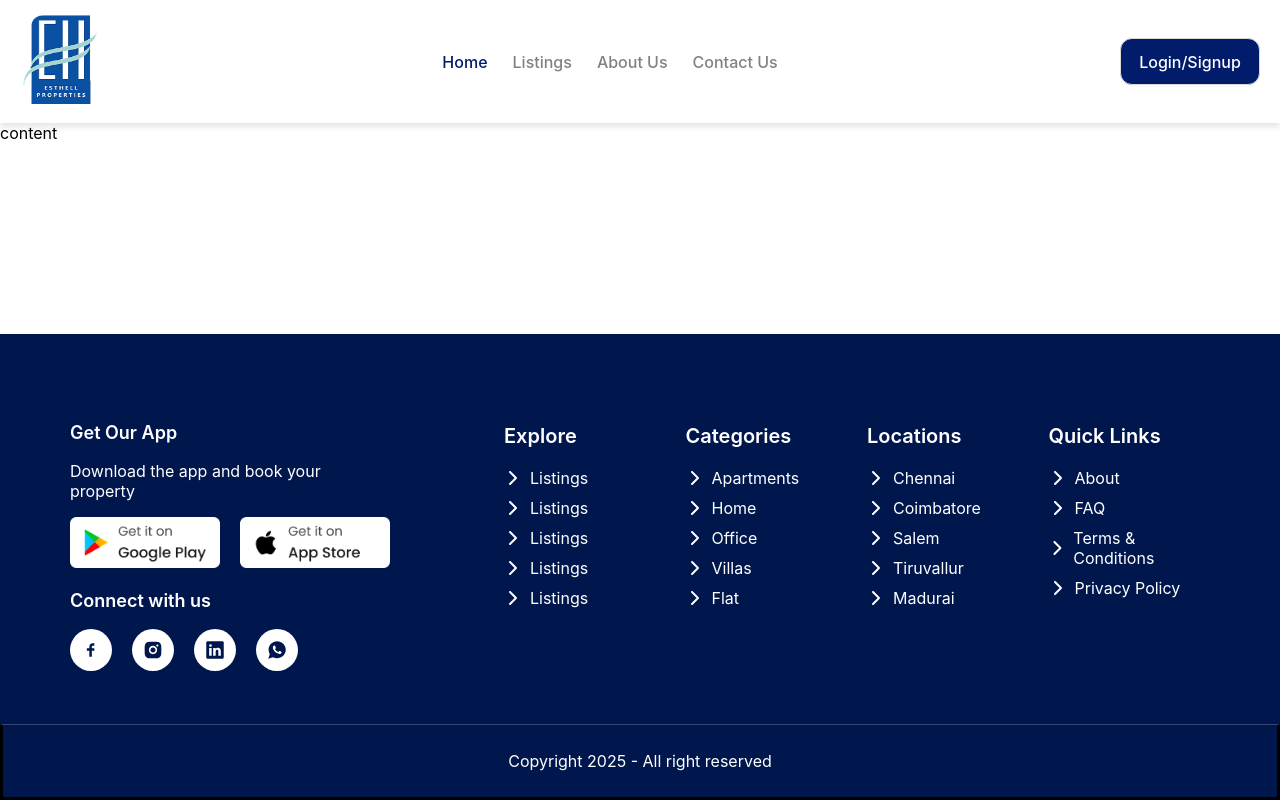
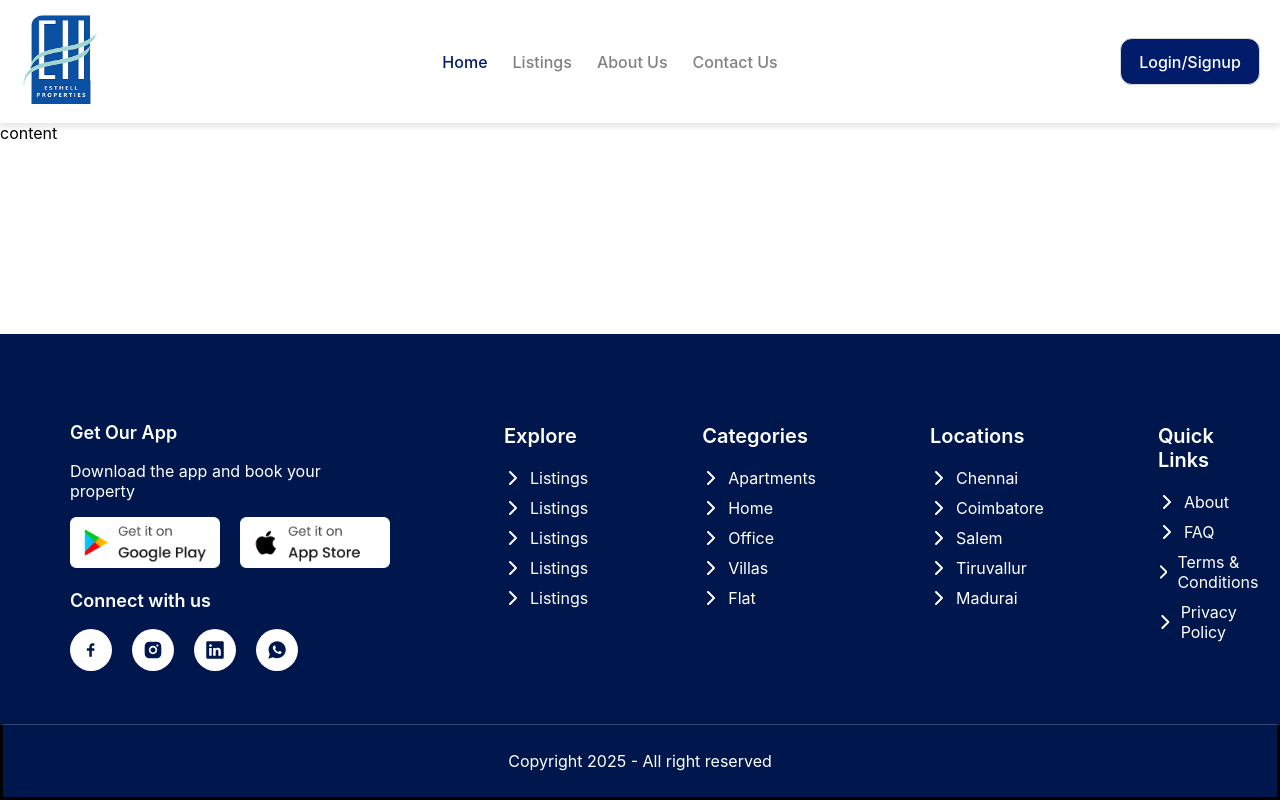
Before and after one commit to karthik-kerry/esthell-prop-website, a React (Create React App) app: page / in a window 1280 px wide. Built offline with nearby package versions, Linux system fonts and the light colour scheme.

Commit message:
footer menu alignment fix

```diff
--- a/src/components/Footer.js
+++ b/src/components/Footer.js
@@ -101,7 +101,7 @@ export default function Footer() {
             </div>
           </div>
         </div>
-        <div style={{ flex: 1, marginRight: 20 }}>
+        <div style={{ flex: 1, marginRight: "10%" }}>
           <p style={{ color: "white", fontWeight: "600", fontSize: 20 }}>
             Explore
           </p>
@@ -181,7 +181,7 @@ export default function Footer() {
             Listings
           </Link>
         </div>
-        <div style={{ flex: 1, marginRight: 20 }}>
+        <div style={{ flex: 1, marginRight: "10%" }}>
           <p style={{ color: "white", fontWeight: "600", fontSize: 20 }}>
             Categories
           </p>
@@ -261,7 +261,7 @@ export default function Footer() {
             Flat
           </Link>
         </div>
-        <div style={{ flex: 1, marginRight: 20 }}>
+        <div style={{ flex: 1, marginRight: "10%" }}>
           <p style={{ color: "white", fontWeight: "600", fontSize: 20 }}>
             Locations
           </p>
@@ -346,7 +346,7 @@ export default function Footer() {
             Quick Links
           </p>
           <Link
-            to="/"
+            to="/about"
             style={{
               display: "flex",
               gap: 10,
```
